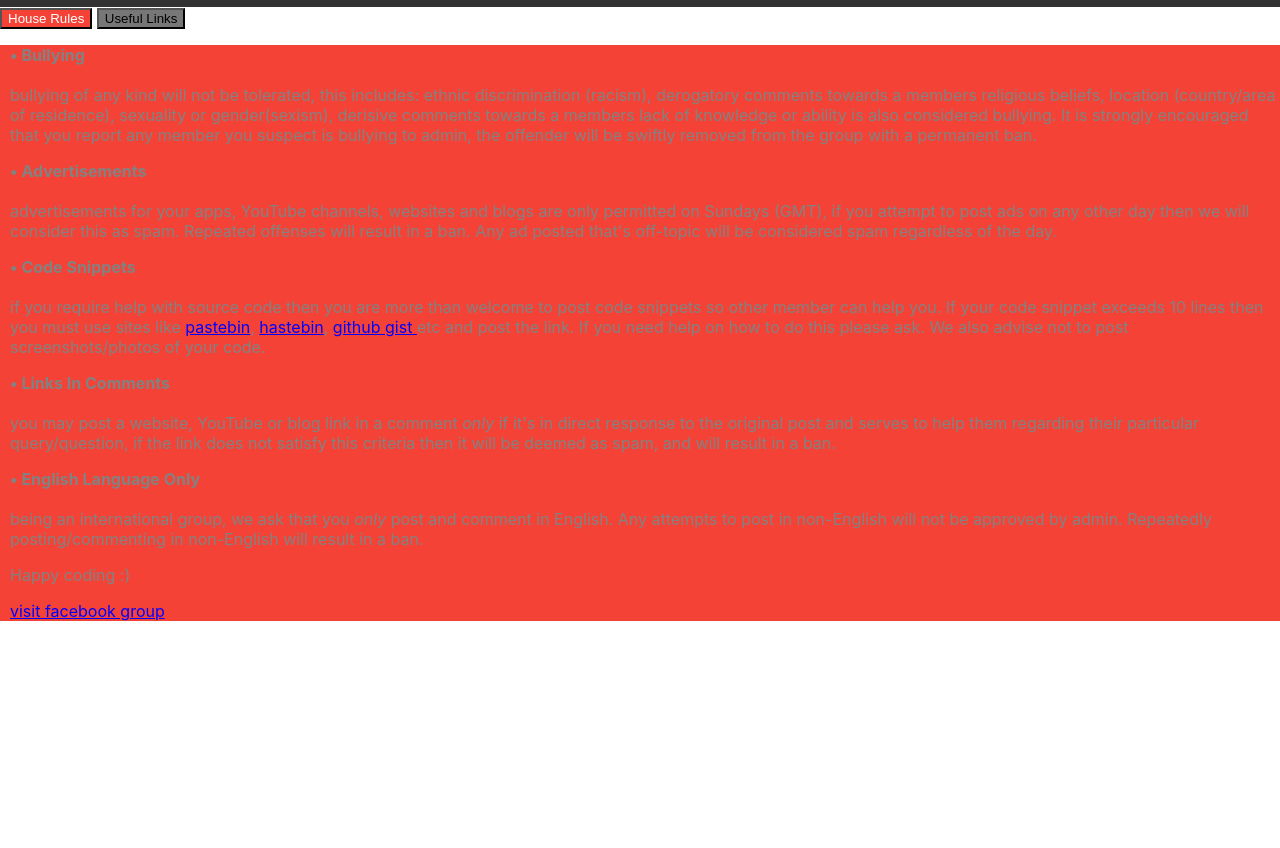
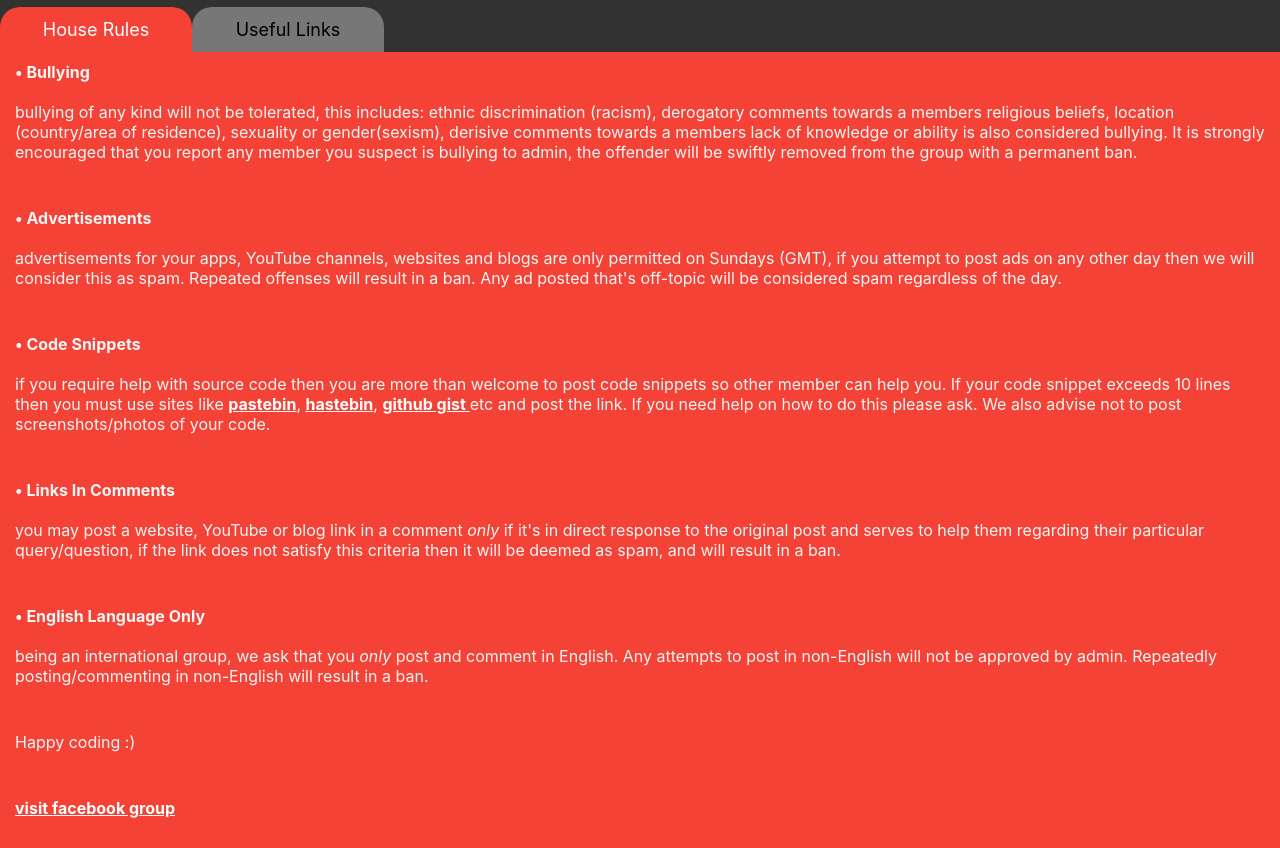
Before and after one commit to Binary-Finery/Android-Java-Development, a plain HTML site: page index.html in a window 1280 px wide. Shown: the part 93-941 px from the top of the page. Before the commit the page ends 800 px from the top, so only its background shows below. Drawn offline with Linux system fonts and the light colour scheme.

Commit message:
additional content

```diff
--- a/styles.css
+++ b/styles.css
@@ -2,23 +2,24 @@ h1 {
     color: whitesmoke;
     margin: 0;
    align-content: center;
+
     padding: 20px;
 }
 .box {
     display: flex;
     align-items:center;
-    background: #323232;
+
  }
  .box-2{
     text-align: center;
-
- }
+    }
 
 body {
     font-family: -apple-system, BlinkMacSystemFont, 'Segoe UI', Roboto, Oxygen, Ubuntu, Cantarell, 'Open Sans', 'Helvetica Neue', sans-serif;
     font-size: 16px;
     animation: slideInFromLeft 0.7s 1;
     margin: 0;
+    background: #323232;
     padding: 0;
 ;
 }
@@ -26,15 +27,18 @@ body {
 h2 {
     padding-right: 10px;
     padding-left: 10px;
-    color: rgb(228, 228, 228);
+    color:black;
 }
 h2{
-    color: #828282;
+    color: black;
 }
 
 p {
-    padding-left: 10px;
-    color: #828282;
+    margin-top:0px;
+    padding-left: 15px;
+    padding-right: 15px;
+    padding-bottom: 30px;
+    color: whitesmoke
 }
 
 footer {
@@ -44,7 +48,8 @@ footer {
 }
 
 :any-link {
-    color: blue;
+    color:#fff;
+    font-weight: bold;
 }
 
 
@@ -56,3 +61,43 @@ footer {
         transform: translateX(0);
     }
 }
+.title{
+    font-family: sans-serif;
+    text-align: center;
+    color: #828282;
+}
+.tabContainer{
+    width: auto;
+    height: 300px;
+}
+.tabContainer .buttonContainer{
+    height: 15%;
+    width: 30%;
+}
+.tabContainer .buttonContainer button{
+    width: 50%;
+    height: 100%;
+    float: left;
+    border: none;
+    outline: none;
+    cursor: pointer;
+    padding: 10px;
+    border-top-left-radius: 20px;
+    border-top-right-radius: 20px;
+    font-family: -apple-system, BlinkMacSystemFont, 'Segoe UI', Roboto, Oxygen, Ubuntu, Cantarell, 'Open Sans', 'Helvetica Neue', sans-serif;
+    font-size: 18px;
+    background-color: #eee;
+}
+
+.tabContainer .buttonContainer button:hover{
+    background-color: #aa1e1e;
+}
+.tabContainer .tabPanel{
+    height: auto;
+    background-color: grey;
+    color: black;
+    padding-top: 10px;
+    text-align:left;
+    box-sizing: border-box;
+    display: none;
+}
```
